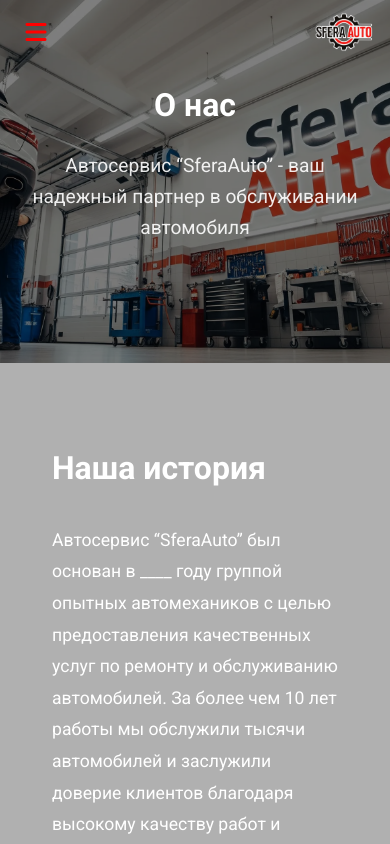
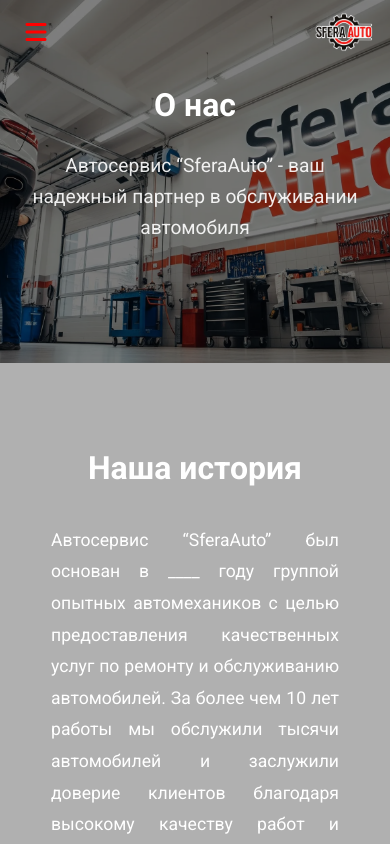
Before and after one commit to aeryomin/autobrother, a Next.js app: page /about in a window 390 px wide. Built offline with nearby package versions, Linux system fonts and the light colour scheme.

Commit message:
about page layout fixed

```diff
--- a/app/about/About.module.css
+++ b/app/about/About.module.css
@@ -66,6 +66,7 @@
 
 .textContent {
   margin: 0 2rem;
+  padding: 0 10px;
 }
 
 .textContent h2 {
@@ -73,6 +74,7 @@
   font-weight: 700;
   margin-bottom: 30px;
   color: var(--color-white);
+  text-align: center;
 }
 
 .textContent p {
@@ -80,6 +82,8 @@
   line-height: 1.8;
   color: var( --color-white);
   margin-bottom: 20px;
+  text-align: justify;
+  padding: 0 10px;
 }
 
 .imageContainer {
@@ -108,7 +112,7 @@
   font-size: 2.5rem;
   font-weight: 700;
   margin-bottom: 60px;
-  color: #333;
+  color: var(--color-gray);
 }
 
 .valuesGrid {
@@ -188,6 +192,11 @@
     gap: 40px;
   }
 
+  .textContent {
+    margin: 0 1rem;
+    padding: 0 5px;
+  }
+
   .textContent h2 {
     font-size: 2rem;
   }
```
